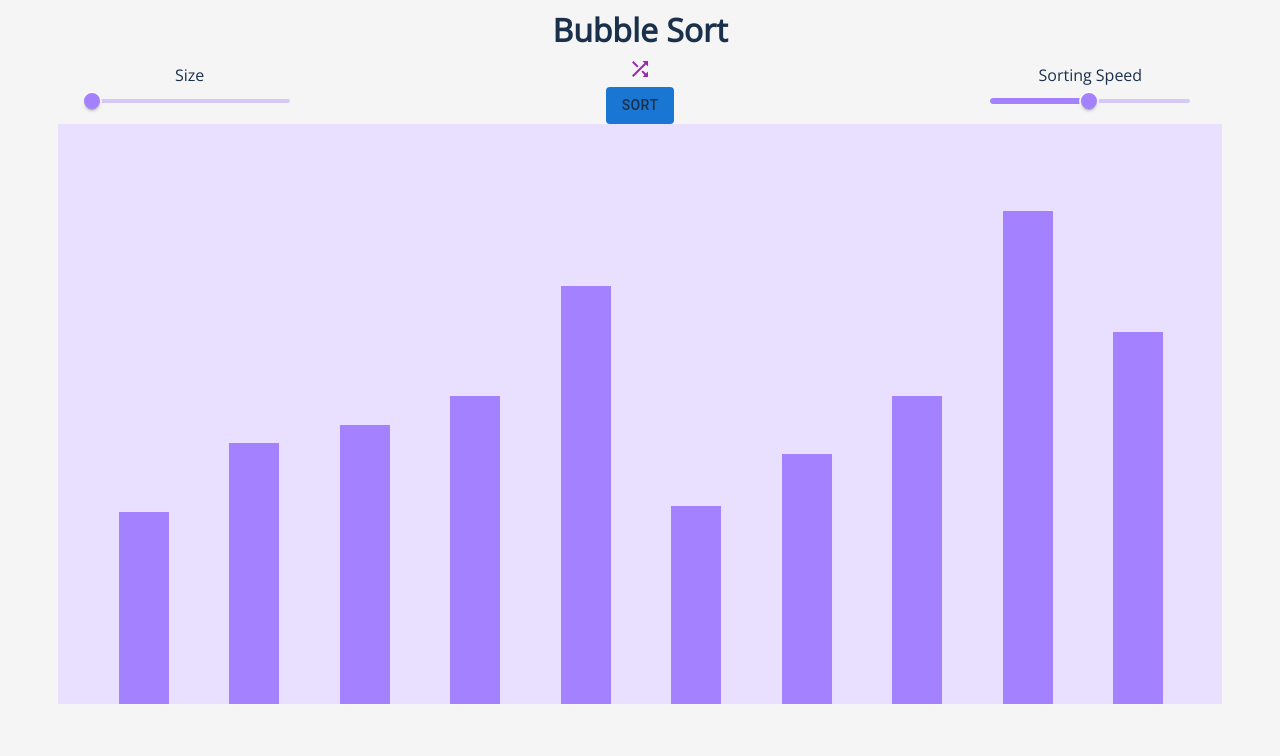
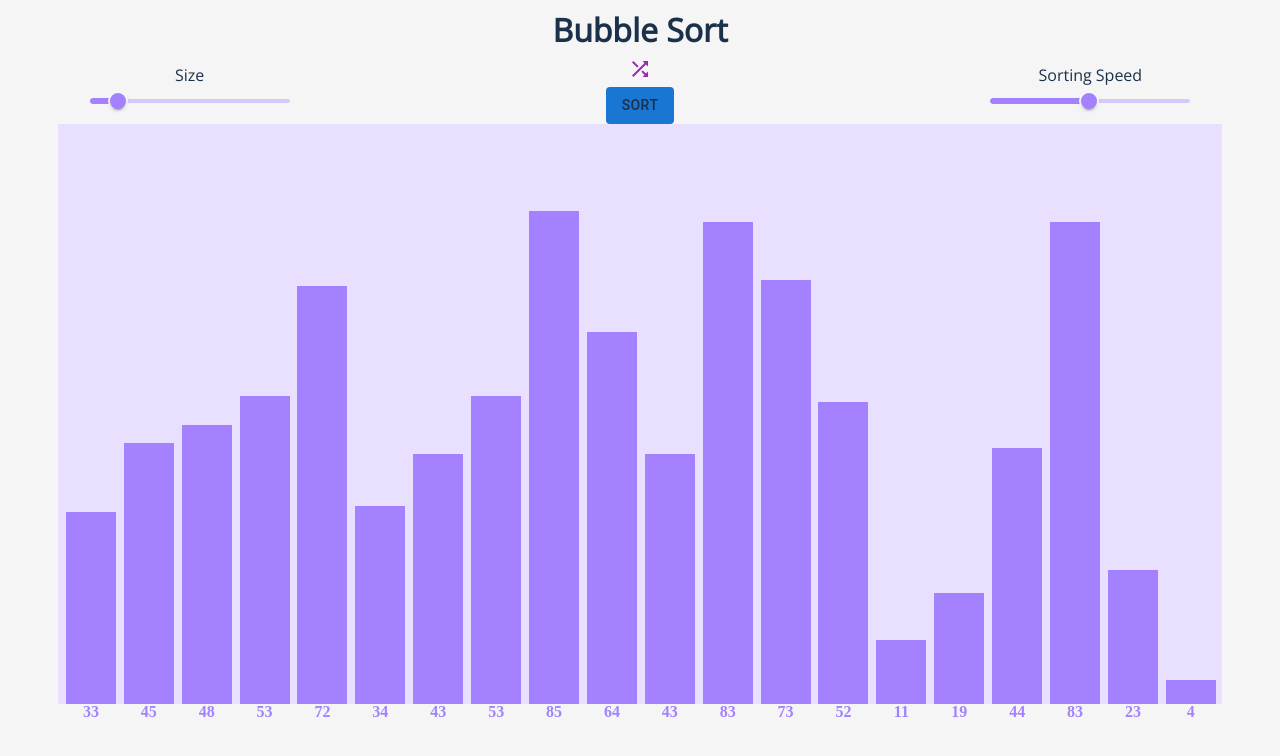
Before and after one commit to prat33k-device/sorting-visualizer, a React (Create React App) app: page / in a window 1280 px wide. Shown: the top 756 px of the page. Built offline with nearby package versions, Linux system fonts and the light colour scheme.

Commit message:
just being safe

```diff
--- a/public/styles.css
+++ b/public/styles.css
@@ -32,6 +32,14 @@ body {
 
     background-color: #A381FF;
     width: 50px;
+}
+
+.bar-height {
+    position: relative;
+    top: 17px;
+    color: #A381FF;
+    font-weight: bolder;
+    margin: 0 auto;
 }
 
 .menuBar {
@@ -69,19 +77,10 @@ body {
     margin: 0 25% 0;
 }
 
-
-.bar-height {
-    color: white;
-    text-align: center;
-
-}
-
 .swap-div{
-    background-color: red;
+    background-color: #FF5C58;
 }
 
 .sorted-div {
-    background-color: green;
+    background-color: #34BE82;
 }
-
-/* #9C19E0 */
--- a/src/algorithms/randomHeight.js
+++ b/src/algorithms/randomHeight.js
@@ -1,5 +1,6 @@
 function randomHeight() {
-    return Math.floor(Number(Math.random()*100)) + 1;
+    const ran = Math.floor(Number(Math.random()*100)) + 1;
+    return (ran < 3 ? 3 : ran);
 }
 
 export default randomHeight;
--- a/src/components/App.jsx
+++ b/src/components/App.jsx
@@ -8,7 +8,7 @@ import bubbleSort from "../algorithms/bubbleSort";
 
 function App() {
 
-    const defaultSize = 10;
+    const defaultSize = 20;
     const defaultSpeed = 50;
 
     const [arrSize, setArrSize] = useState(defaultSize);
@@ -41,7 +41,6 @@ function App() {
     }
 
     function sortingFUNC() {
-
         bubbleSort(bars, setBars);
     }
 
--- a/src/components/Bar.jsx
+++ b/src/components/Bar.jsx
@@ -9,7 +9,7 @@ function Bar(props) {
     const allClasses = "building " + props.classes;
 
     return <div style={barStyle} className={allClasses}>
-        {/* <span className="bar-height">{props.height}</span> */}
+        <span className="bar-height">{props.height}</span>
     </div>;
 }
 
--- a/src/components/MenuBar.jsx
+++ b/src/components/MenuBar.jsx
@@ -40,8 +40,8 @@ function MenuBar(props) {
                         }}
 
                         valueLabelDisplay="auto"
-                        min={1}
-                        max={700}
+                        min={10}
+                        max={80}
                         sx={{
                             width: 200,
                             color: "#A381FF",
```
